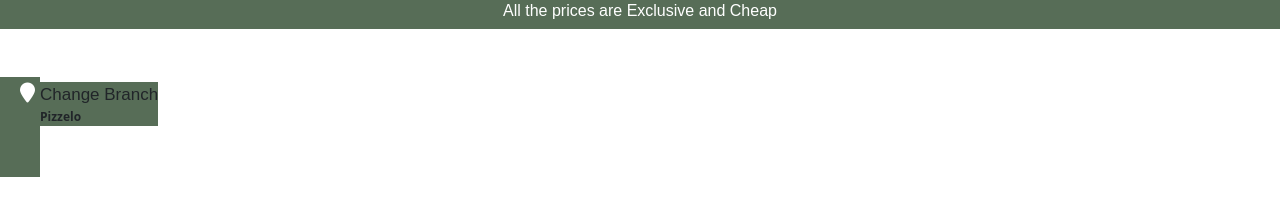
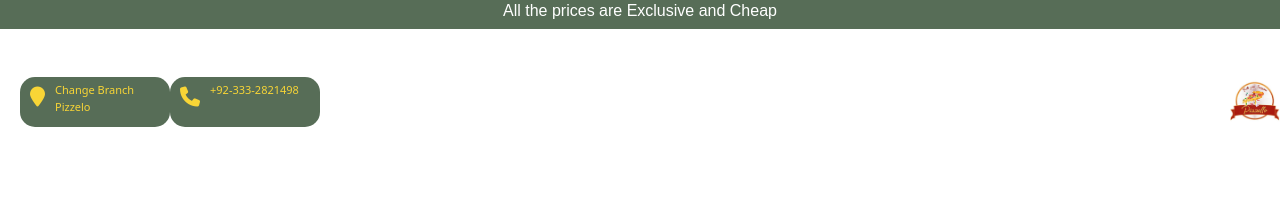
Before and after one commit to UzairAhmed8/fullynewEcom, a plain HTML site: page index.html in a window 1280 px wide. Drawn offline with nearby package versions, Linux system fonts and the light colour scheme.

Commit message:
fully changed

```diff
--- a/index.html
+++ b/index.html
@@ -16,15 +16,25 @@
     <br>
     <header>
       <nav>
-        <div class="container1">
-          <div class="subcontainer">
-            <div class="icon">
+        <div class="containermain">
+          <div class="mainmain">
+            <div class="div1">
               <i class="fa-solid fa-location-pin location"></i>
+              <div class="chotucontain">
+                <span class="span1">Change Branch</span>
+                <span>Pizzelo</span>
+              </div>
             </div>
-            <div class="text">
-              <span class="span1">Change Branch</span>
-              <span>Pizzelo</span>
+
+            <div class="div1">
+              <i class="fa-solid fa-phone location"></i>
+              <div class="chotucontain">
+                <span class="span1">+92-333-2821498</span>
+              </div>
             </div>
+          </div>
+          <div class="logodv">
+            <img src="imgs/pizzelo logo.jfif" alt="Error" title="pizzelo" class="Logoimg">
           </div>
         </div>
       </nav>
--- a/style.css
+++ b/style.css
@@ -13,43 +13,57 @@
 }
 
 .location{
-    color: white;
+    color: rgb(248, 213, 54);
     font-size: 20px;
-}
-.but{
-    background-color: rgb(87, 109, 87);
-    padding: 10px 10px;
-}
-.container1{
-    width: 20%;
-    height: 100px;
-    /* background-color: aqua; */
-}
-.subcontainer{
-    display: flex;
-    align-items: baseline;
+    padding-right: 10px;
+    padding-top: 5px;
 }
 
-.icon{
-    width: 10%;
-    height: 100px;
-    padding: 5px 20px;
-    background-color: rgb(87, 109, 87);
-
+.containermain{
+    margin-left: 20px;
+    display: flex;
+    justify-content: space-between;
 }
 
-.text{
+.chotucontain{
+    flex-direction: column;
     display: flex;
-    flex-direction: column;
+    align-self: baseline;
+}
+.div1{
+    display: flex;
+    width: 150px;
+    border-radius: 15px;
+    padding: 5px 10px;
     background-color: rgb(87, 109, 87);
+}
+.span1{
+    font-size: 13px;
+    font-weight: 500;
+    color: rgb(248, 213, 54);
+}
 
+.chotucontain span{
+    font-size: 11px;
+    color: rgb(248, 213, 54);
 }
-.text .span1{
-    font-size: 17px;
-    font-weight: 500;
-    font-family: sans-serif;
+
+.div1:hover{
+    box-shadow: 1px 1px 10px gray;
+    cursor: pointer;
 }
-.text span{
-    font-size: 12px;
-    font-weight: bold;
+
+.mainmain{
+    display: flex;
+    justify-content: space-evenly;
 }
+
+.logodv{
+    display: flex;
+    justify-content: center;
+}
+
+.Logoimg{
+    height: 50px;
+    width: 50px;
+}
```
Also changed, not shown: imgs/pizzelo logo.jfif (added).
